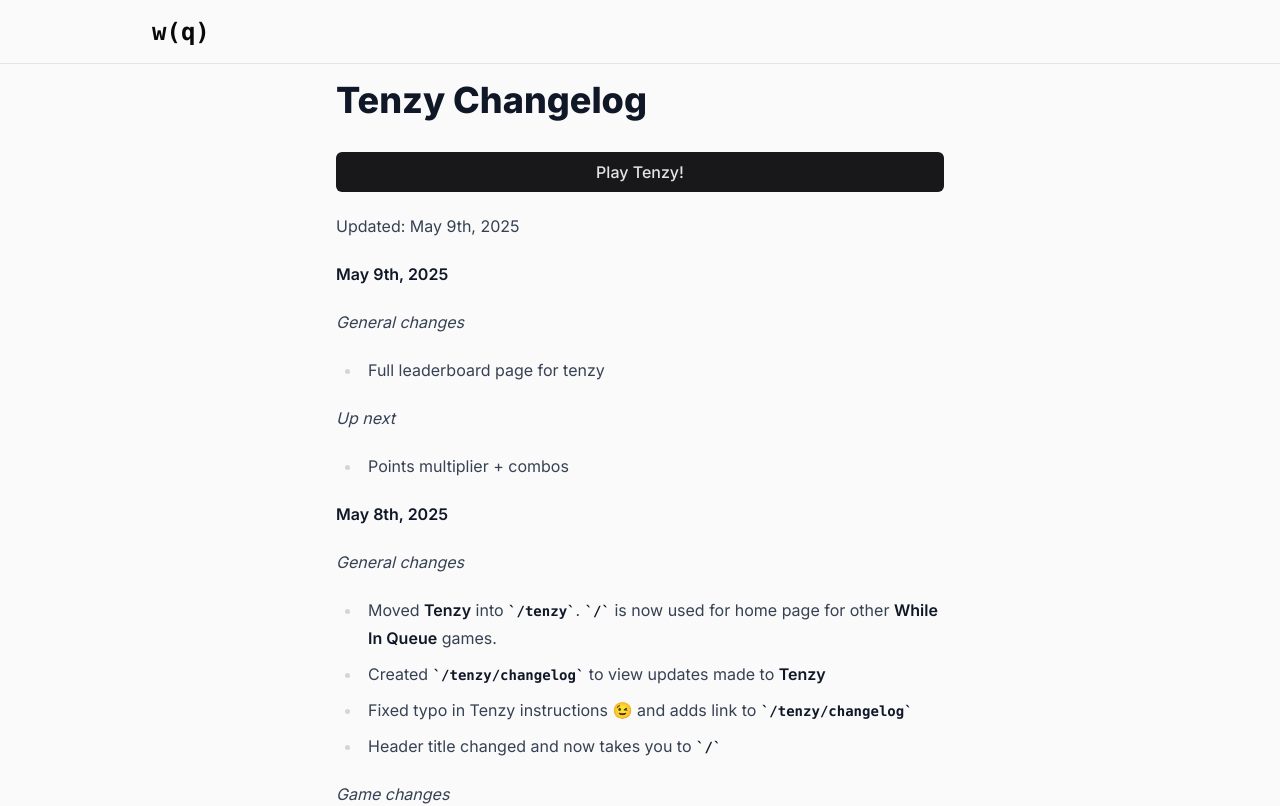
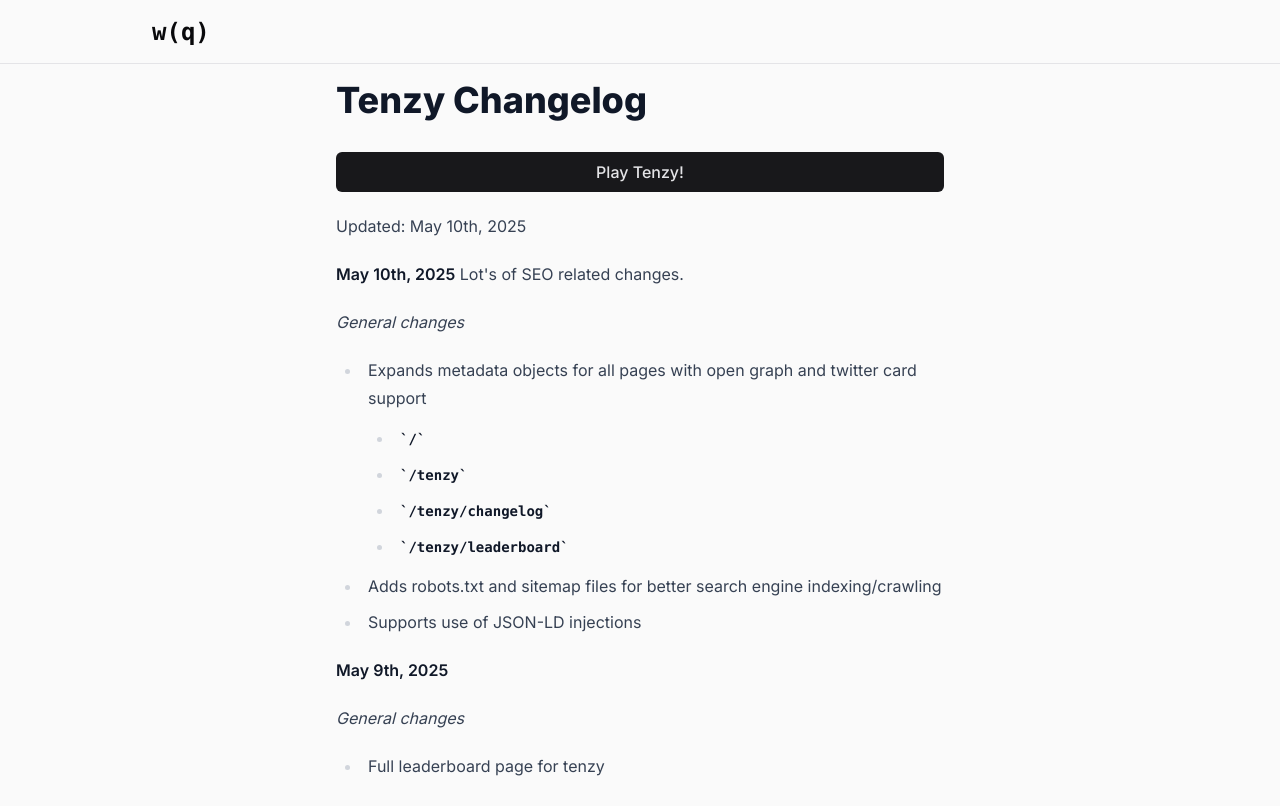
Before and after one commit to Sanghawk/fruitbox-practice, a Next.js app: page /tenzy/changelog in a window 1280 px wide. Shown: the top 806 px of the page. Built offline with nearby package versions, Linux system fonts and the light colour scheme.

Commit message:
updates changelog

```diff
--- a/app/tenzy/changelog/page.mdx
+++ b/app/tenzy/changelog/page.mdx
@@ -5,17 +5,26 @@
 <Link href="/tenzy">
   <button className="btn btn-md btn-primary w-full">Play Tenzy!</button>
 </Link>
-Updated: May 9th, 2025
+Updated: May 10th, 2025
+
+**May 10th, 2025**
+Lot's of SEO related changes.
+
+_General changes_
+
+- Expands metadata objects for all pages with open graph and twitter card support
+  - `/`
+  - `/tenzy`
+  - `/tenzy/changelog`
+  - `/tenzy/leaderboard`
+- Adds robots.txt and sitemap files for better search engine indexing/crawling
+- Supports use of JSON-LD injections
 
 **May 9th, 2025**
 
 _General changes_
 
 - Full leaderboard page for tenzy
-
-_Up next_
-
-- Points multiplier + combos
 
 **May 8th, 2025**
 
```
